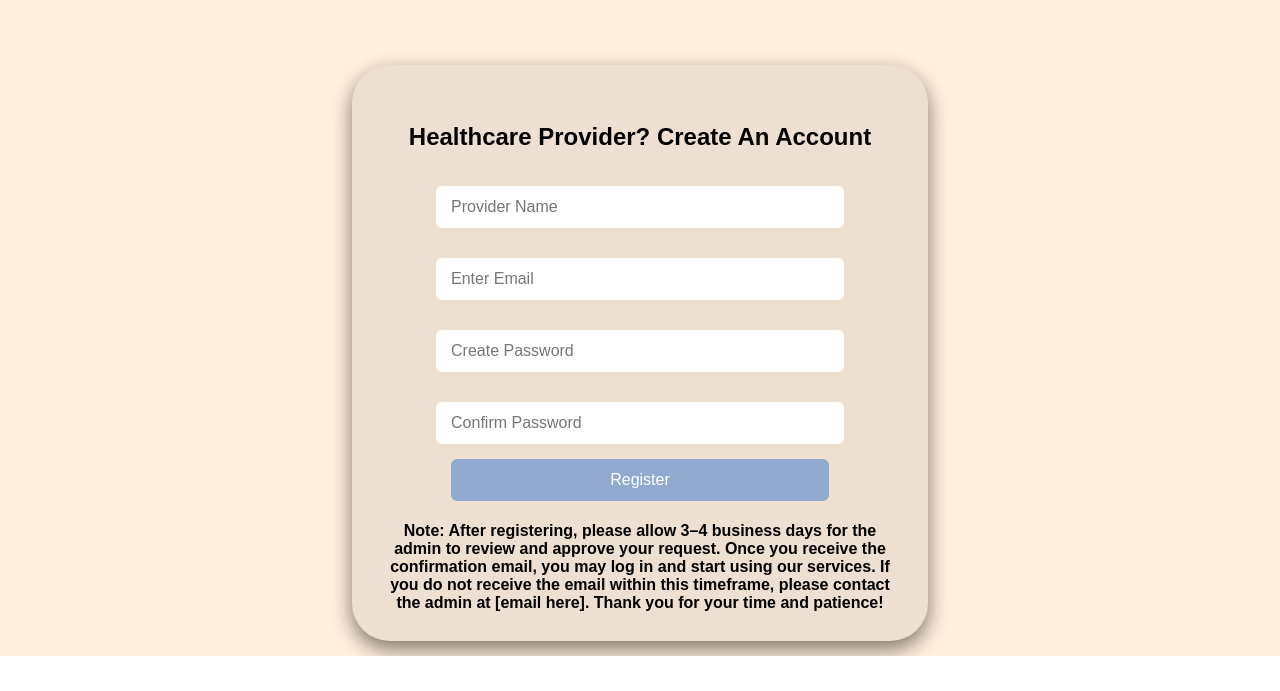
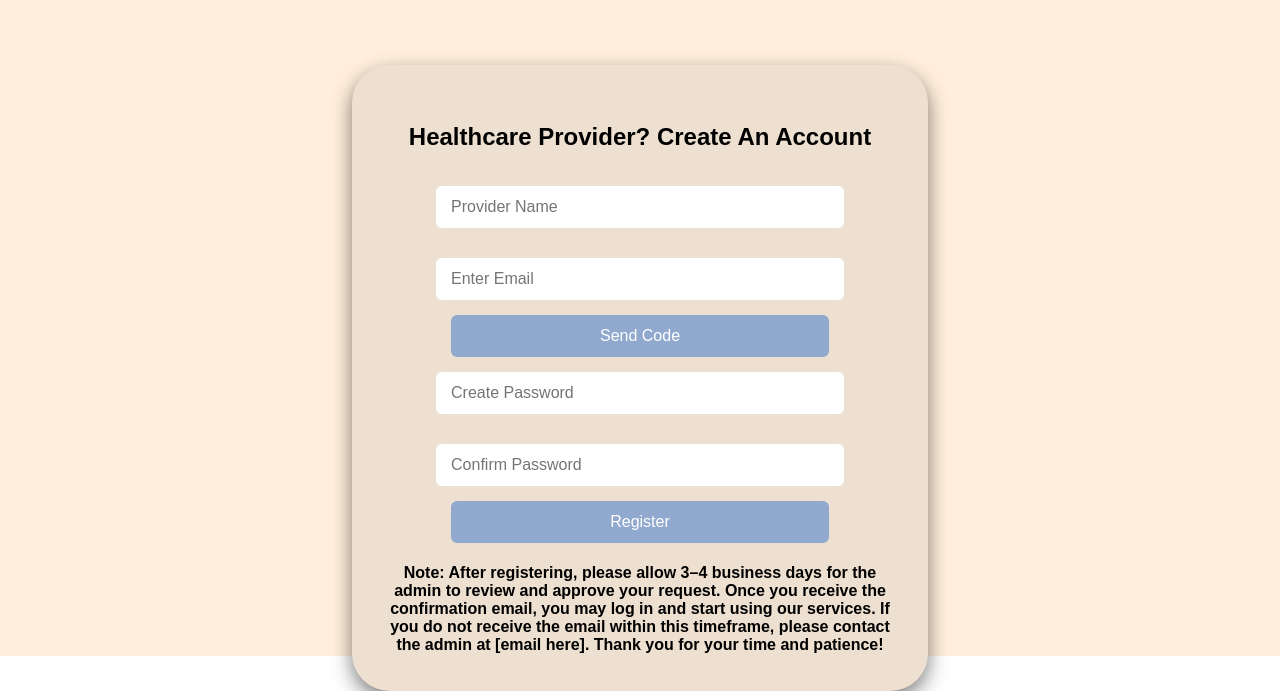
Before and after one commit to honeypatel08/Clinical-Data-Reconciliation-Engine_frontend, a React app in the folder frontend/: page /register in a window 1280 px wide. Shown: the part 144-835 px from the top of the page. Before the commit the page ends 800 px from the top, so only its background shows below. Built offline with nearby package versions, Linux system fonts and the light colour scheme; the HTML template or start-up script is replaced by a standard one.

Commit message:
Add email verification process to Register component

```diff
--- a/frontend/src/css/Register.css
+++ b/frontend/src/css/Register.css
@@ -3,7 +3,7 @@
     margin-top: 5cm;
     border-radius: 1cm;
     width: 500px;
-    height: 500px;
+    height: 550px;
     text-align: center;
     color: white;
     box-shadow: 0 8px 20px rgba(0,0,0,0.5);
@@ -11,6 +11,11 @@
 }
 
 .register-box h2  {
+    color: black;
+}
+
+
+.register-box h3  {
     color: black;
 }
 
--- a/frontend/src/pages/Register.jsx
+++ b/frontend/src/pages/Register.jsx
@@ -6,26 +6,53 @@ export default function Register() {
     const [email, setEmail] = useState('');
     const [password, setPassword] = useState('');
     const [confirmPassword, setconfirmPassword] = useState('');
+    const [code, setCode] = useState('');
+    const [codeSent, setCodeSent] = useState(false);
+    const [emailVerified, setEmailVerified] = useState(false);
 
-    const isValidEmail = (email) => {
-        const emailRegex = /^[^\s@]+@[^\s@]+\.[^\s@]+$/;
-        return emailRegex.test(email);
+    const handleSendCode = async () => {
+        try {
+            const res = await fetch("http://localhost:3000/verify/emailverify/send-code", {
+                method: "POST",
+                headers: { "Content-Type": "application/json" },
+                body: JSON.stringify({ email })
+            });
+            const data = await res.json();
+            if (!res.ok) throw new Error(data.error);
+            setCodeSent(true);
+            alert("Verification code sent, Please check your email");
+        } catch (err) {
+            alert(err.message);
+        }
+    };
+
+    const handleVerifyCode = async () => {
+        try {
+            const res = await fetch("http://localhost:3000/verify/emailverify/verify-code", {
+                method: "POST",
+                headers: { "Content-Type": "application/json" },
+                body: JSON.stringify({ email, code })
+            });
+            const data = await res.json();
+            if (!res.ok) throw new Error(data.error);
+
+            setEmailVerified(true);
+            alert("Email verified!");
+        } catch (err) {
+            alert(err.message);
+        }
     };
 
     const handleRegister = async () =>{
         if (!email || !password || !providerName || !confirmPassword) return alert("All fields are require");
-
-        if(!isValidEmail(email)){
-            return alert("Please enter a valid email address")
-        }
-
         if(password !== confirmPassword) return alert("Passwords does not match")
+        if (!emailVerified) { return alert("Please verify your email first");}
 
         //backend call here
-        console.log(providerName);
-        console.log(email);
-        console.log(password);
-        console.log(confirmPassword);
+        // console.log(providerName);
+        // console.log(email);
+        // console.log(password);
+        // console.log(confirmPassword);
 
         // Backend connect
         try {
@@ -38,12 +65,23 @@ export default function Register() {
             const data = await res.json();
             if (!res.ok) throw new Error(data.error || "Registration failed");
             alert(data.message);
+
             setProviderName("");
             setEmail("");
             setPassword("");
             setconfirmPassword("");
+            setCodeSent(false);
+            setEmailVerified(false);
+            setCode("");
         } catch (err) {
             alert(err.message);
+            setProviderName("");
+            setEmail("");
+            setPassword("");
+            setconfirmPassword("");
+            setCodeSent(false);
+            setEmailVerified(false);
+            setCode("");
         }
     }
 
@@ -65,6 +103,23 @@ export default function Register() {
                     value={email}
                     onChange={(e) => setEmail(e.target.value)}
                 />
+                {!codeSent && (
+                    <button onClick={handleSendCode}>Send Code</button>
+                )}
+
+                {codeSent && !emailVerified && (
+                    <>
+                        <input
+                            type="text"
+                            placeholder="Enter verification code"
+                            value={code}
+                            onChange={(e) => setCode(e.target.value)}
+                        />
+                        <button onClick={handleVerifyCode}>Verify Code</button>
+                    </>
+                )}
+
+                {emailVerified && <h3>Email verified! Procced with password creation </h3>}
                 <input
                     className='passwordInput'
                     type="password"
```
